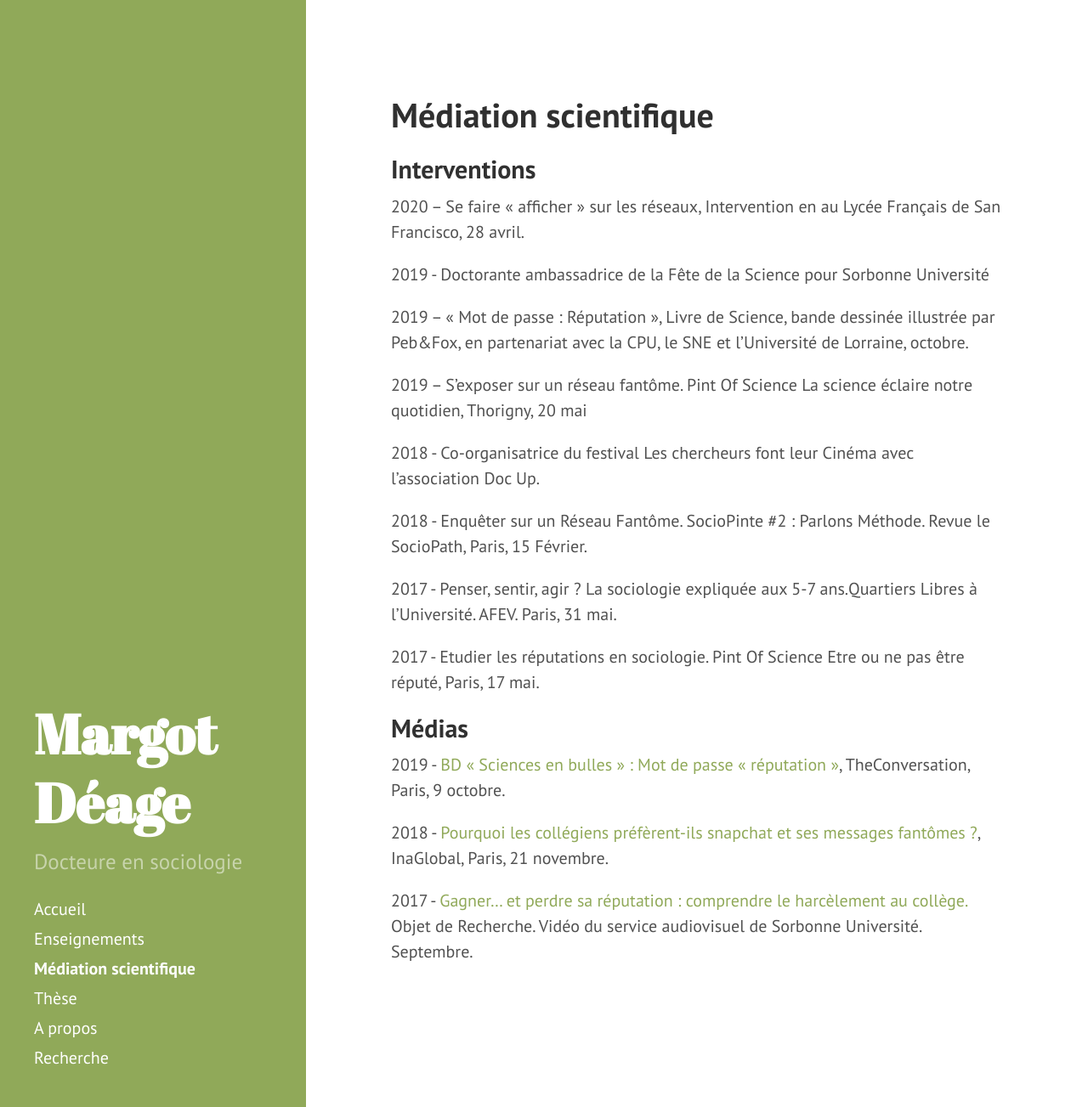
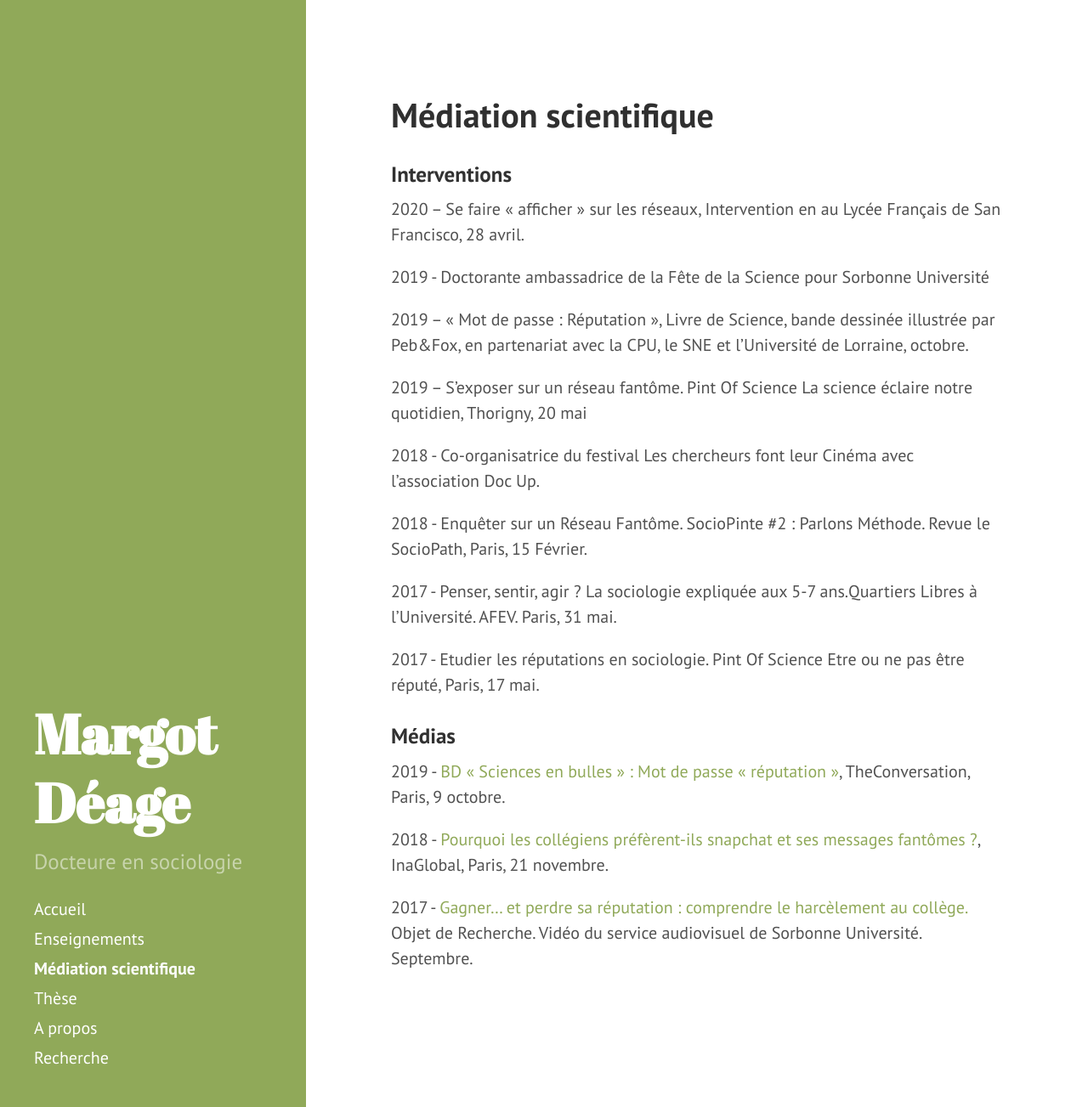
Before and after one commit to margotdeage/margotdeage.github.io, a Jekyll site: the page built from Médiation.md, in a window 1280 px wide and 1303 px high. Shown: the whole window at 85% size. Built offline with Jekyll 4.4.1, drawn with Linux system fonts in a browser that asks for light colours.

```diff
--- a/Médiation.md
+++ b/Médiation.md
@@ -3,7 +3,7 @@ layout: page
 title: Médiation scientifique
 ---
 
-## Interventions
+### Interventions
 
 2020 – Se faire « afficher » sur les réseaux, Intervention en au Lycée Français de San Francisco, 28 avril.
 
@@ -21,7 +21,7 @@ title: Médiation scientifique
 
 2017 - Etudier les réputations en sociologie. Pint Of Science Etre ou ne pas être réputé, Paris, 17 mai.
 
-## Médias
+### Médias
 
 2019 - [BD « Sciences en bulles » : Mot de passe « réputation »](https://theconversation.com/bd-sciences-en-bulles-mot-de-passe-reputation-124921), TheConversation, Paris, 9 octobre.
 
```
